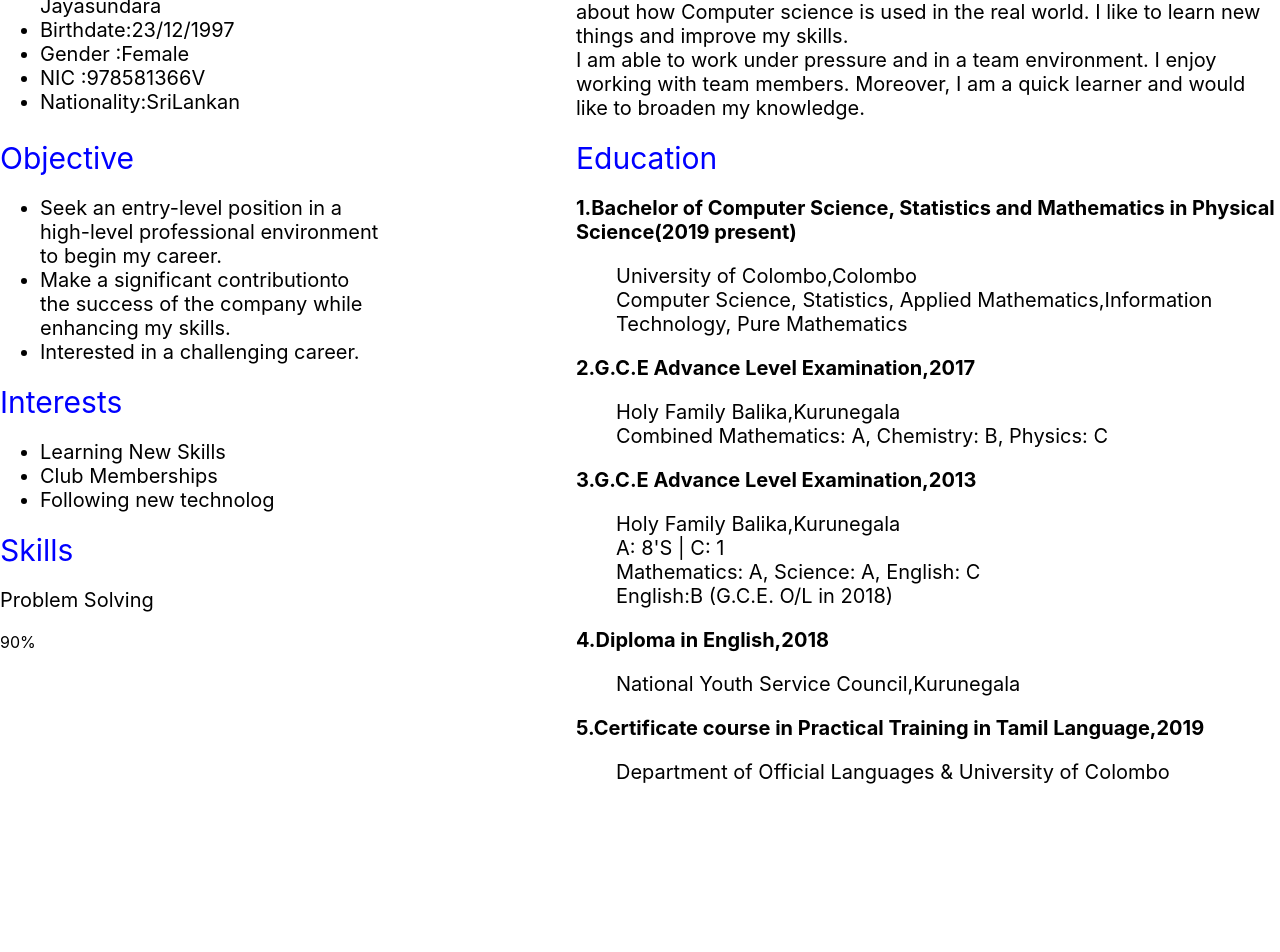
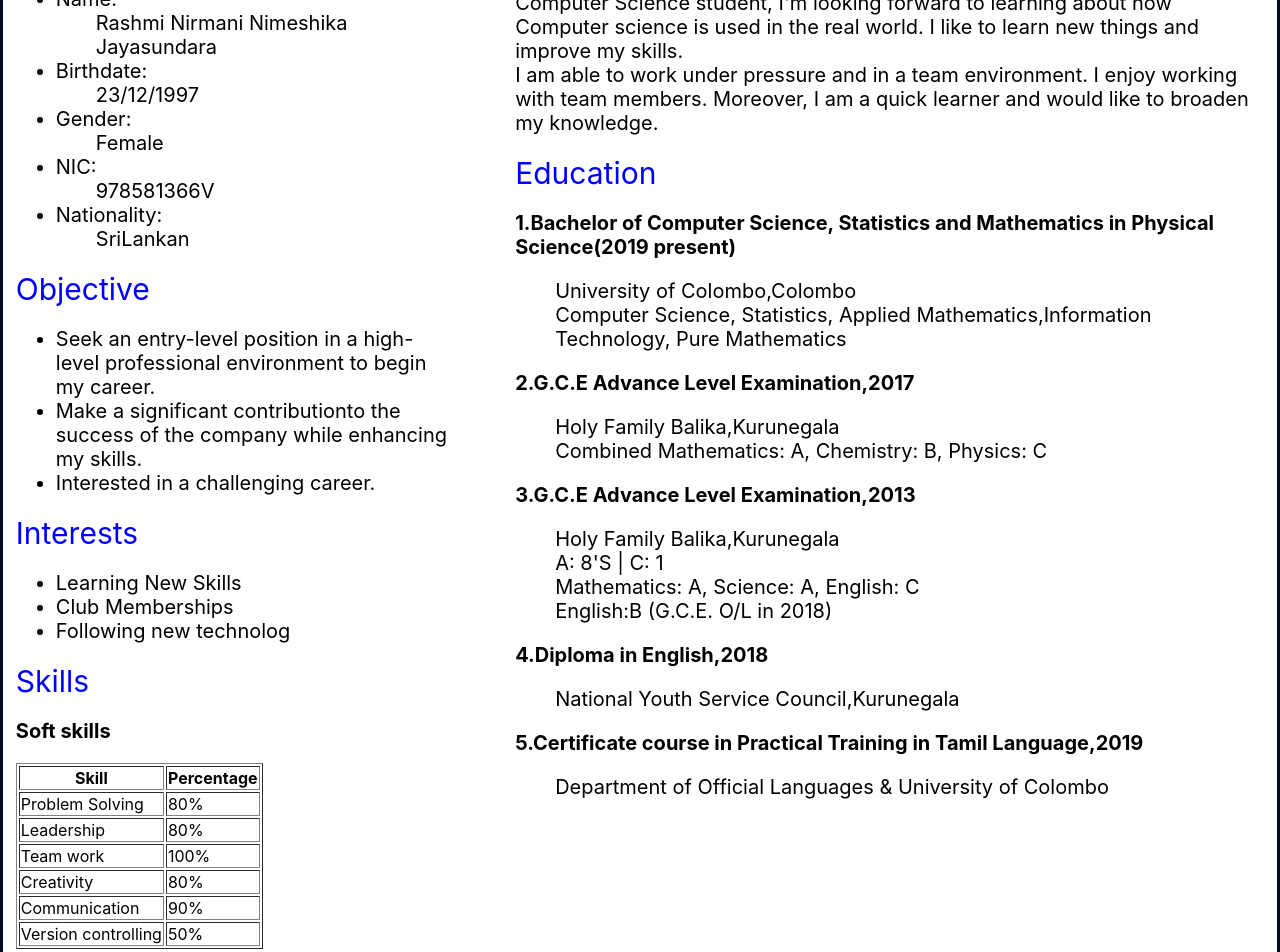
Before and after one commit to rashmin66/React_Project_01, a React (Create React App) app: page / in a window 1280 px wide. Shown: the part 280-1232 px from the top of the page. Before the commit the page ends 1084 px from the top, so only its background shows below. Built offline with nearby package versions, Linux system fonts and the light colour scheme.

Commit message:
deploy my react app to git hub pages

```diff
--- a/src/App.css
+++ b/src/App.css
@@ -4,14 +4,14 @@
 }
 .img border{
   color: rgb(20, 76, 197);
-}
+ }
 .column1{
     float: left;
-    width: 30%;
+    width: 35%;
 }
 .column2{
    float: right;
-   width: 55%;
+   width: 60%;
 }
 .center {
   display: block;
@@ -24,5 +24,16 @@
 h1{font-size:40px;float:left;}
 p2{font-size:30px; color: blue;}
 p{font-size:20px;}
-img{width:160px;height:180px;}
+img{width:160px;height:180px;/*shape-image-threshold:circle*/;}
 h3{font-size:20px;}
+
+html{
+  border-style: solid;
+  border-color: rgb(2, 11, 27);
+  border: width 2px 4px;
+  padding: 1%;
+}
+/*how to take space between words
+span {
+  padding-bottom:1em;
+}*/
--- a/src/App.js
+++ b/src/App.js
@@ -7,7 +7,7 @@ function App(){
   return(
     <div>
       <div class="column1">
-      <img src={pic} alt="my" class="center" img border= "3px" /></div>
+      <img src={pic} alt="my" class="center" img border= "3px"/></div>
       <div class="column2">
       <h1>RASHMI JAYASUNDARA<br/>University of Colombo</h1></div>
       <div class="column2">
@@ -19,11 +19,11 @@ function App(){
 
     <div class="column1">
       <p2>Personal Information</p2>
-      <ul><p><li>Name:Rashmi Nirmani Nimeshika Jayasundara</li>
-             <li>Birthdate:23/12/1997</li>
-             <li>Gender   :Female</li>
-             <li>NIC      :978581366V</li>
-             <li>Nationality:SriLankan</li></p></ul></div>
+      <ul><p><li>Name:<dd>Rashmi Nirmani Nimeshika Jayasundara</dd></li>
+             <li>Birthdate:<dd>23/12/1997</dd></li>
+             <li>Gender:<dd>Female</dd></li>
+             <li>NIC:<dd>978581366V</dd></li>
+             <li>Nationality:<dd>SriLankan</dd></li></p></ul></div>
 
     <div class="column2">
       <p2>Education</p2>
@@ -54,6 +54,7 @@ function App(){
              <li>Make a significant contributionto the success of the company while enhancing my skills.</li>
              <li>  Interested in a challenging career.</li></p></ul></div>
 
+
       <div class="column1">
       <p2>Interests</p2>
       <ul><p><li>Learning New Skills</li>
@@ -62,12 +63,53 @@ function App(){
 
       <div class="column1">
       <p2>Skills</p2>
-      <p>Problem Solving</p>
-      <div class="container">
-      <div class="skills Problem Solving">90%</div>
+      <h3>Soft skills</h3>
+      <table border="1">
+        <thead>
+          <tr>
+            <th>Skill</th>
+            <th>Percentage</th>
+          </tr>
+        </thead>
+        <tbody>
+          <tr>
+            <td>Problem Solving</td>
+            <td>80%</td>
+          </tr>
+          <tr>
+            <td>Leadership</td>
+            <td>80%</td>
+          </tr>
+          <tr>
+            <td>Team work</td>
+            <td>100%</td>
+          </tr>
+          <tr>
+            <td>Creativity</td>
+            <td>80%</td>
+          </tr>
+          <tr>
+            <td>Communication</td>
+            <td>90%</td>
+          </tr>
+          <tr>
+            <td>Version controlling</td>
+            <td>50%</td>
+          </tr>
+        </tbody>
+
+      </table>
+
+      <h3>Computer Literacy</h3>
+      <p>MS Office *****</p>
+
+
+
       </div>
+
+
     </div>
-    </div>
+
   );
 }
 export default App;
```
Also changed, not shown: package.json (+5 -4 lines), 1 other file (tests, documents, lock files or other folders).
